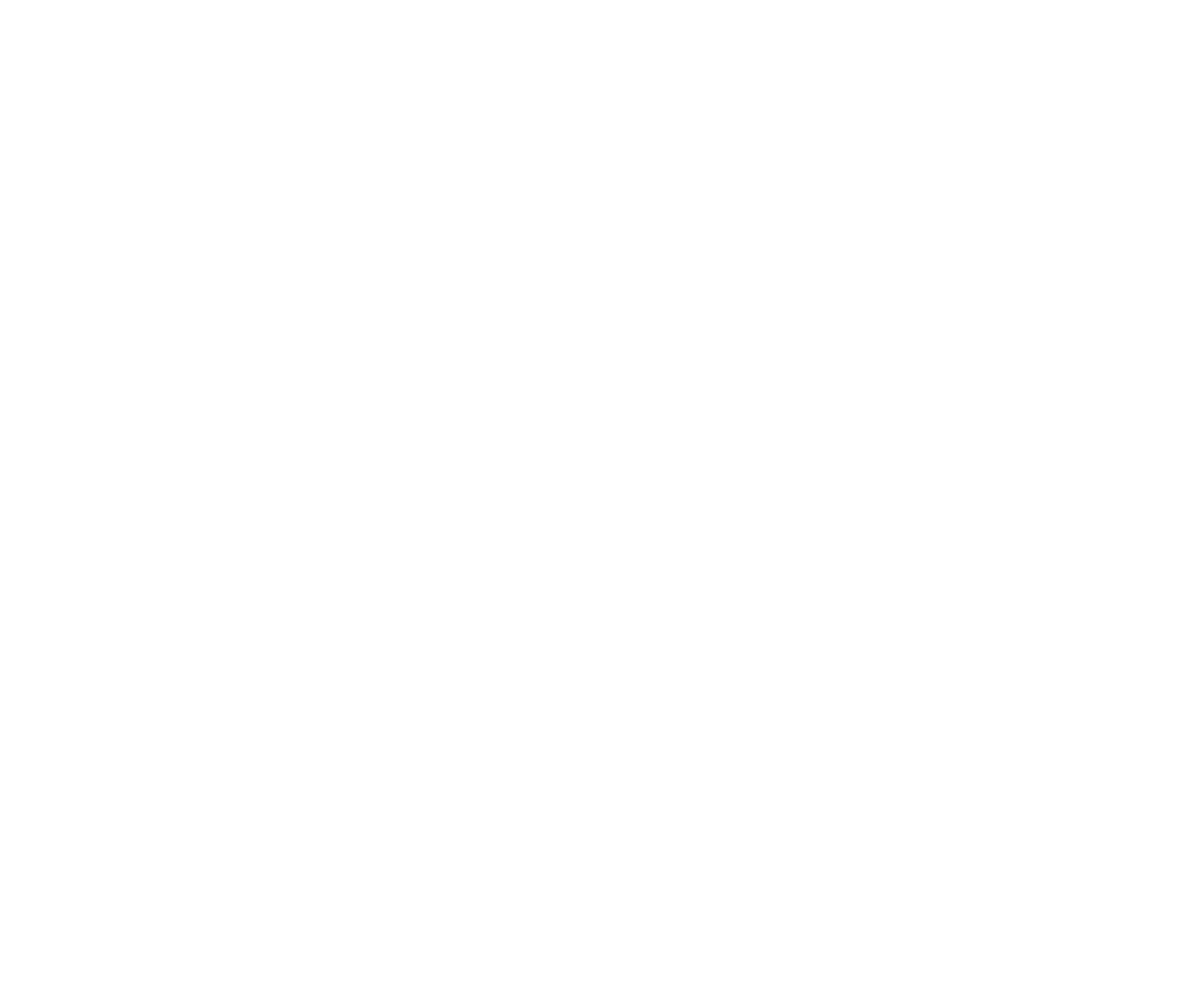
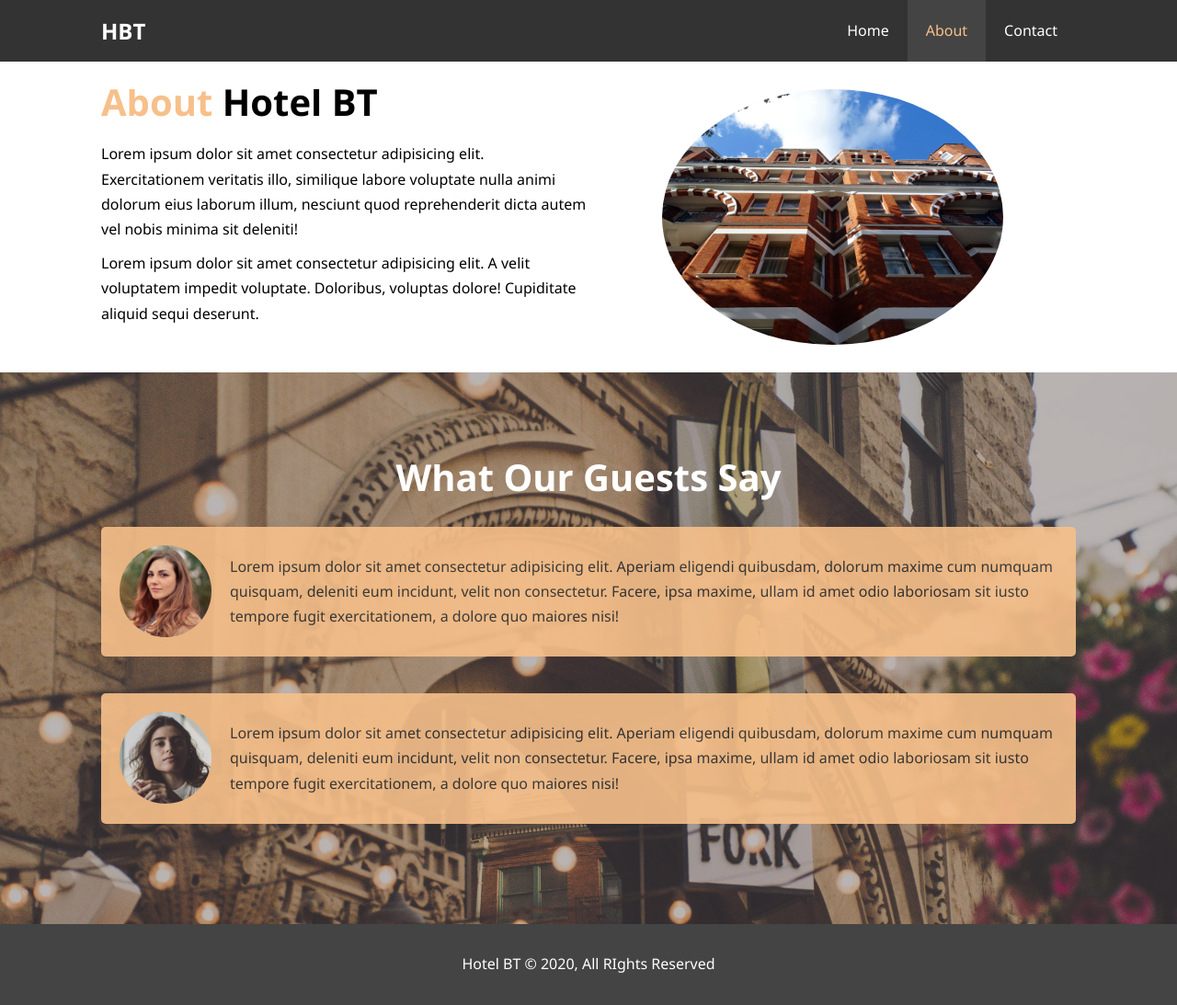
Before and after one commit to Siyad-Adan/hotelWebsite, a plain HTML site: page about.html in a window 1280 px wide. Shown: the whole page at 92% size. Before the commit the page ends 800 px from the top, so only its background shows below. Drawn offline with Linux system fonts and the light colour scheme.

Commit message:
About Page Completed

```diff
--- a/about.html
+++ b/about.html
@@ -0,0 +1,61 @@
+
+<!DOCTYPE html>
+<html lang="en">
+<head>
+  <meta charset="UTF-8">
+  <meta name="viewport" content="width=device-width, initial-scale=1.0">
+  <meta http-equiv="X-UA-Compatible" content="ie=edge">
+  <meta name="description" content="Welcome to the most extraordinary hotel in Boston Massachusetts">
+  <meta name="keywords" content="hotel,boston hotel,new england hotel">
+  <link rel="stylesheet" href="css/style.css">
+  <title>Hotel BT | About</title>
+</head>
+<body>
+  <header>
+    <nav id="navbar">
+      <div class="container">
+        <h1 class="logo"><a href="index.html">HBT</a></h1>
+        <ul>
+          <li><a href="index.html">Home</a></li>
+          <li><a class="current" href="about.html">About</a></li>
+          <li><a href="contact.html">Contact</a></li>
+        </ul>
+      </div>
+    </nav>
+  </header>
+
+  <section id="about-info" class="bg-light py-3">
+    <div class="container">
+      <div class="info-left">
+        <h1 class="l-heading"><span class="text-primary">About</span> Hotel BT</h1>
+        <p>Lorem ipsum dolor sit amet consectetur adipisicing elit. Exercitationem veritatis illo, similique labore voluptate nulla animi dolorum eius laborum illum, nesciunt quod reprehenderit dicta autem vel nobis minima sit deleniti!</p>
+        <p>Lorem ipsum dolor sit amet consectetur adipisicing elit. A velit voluptatem impedit voluptate. Doloribus, voluptas dolore! Cupiditate aliquid sequi deserunt.</p>
+      </div>
+      <div class="info-right">
+        <img src="./img/photo-2.jpg" alt="hotel">
+      </div>
+    </div>
+  </section>
+
+  <div class="clr"></div>
+
+  <section id="testimonials" class="py-3">
+    <div class="container">
+      <h2 class="l-heading">What Our Guests Say</h2>
+      <div class="testimonial bg-primary">
+        <img src="./img/person-1.jpg" alt="Samantha">
+        <p>Lorem ipsum dolor sit amet consectetur adipisicing elit. Aperiam eligendi quibusdam, dolorum maxime cum numquam quisquam, deleniti eum incidunt, velit non consectetur. Facere, ipsa maxime, ullam id amet odio laboriosam sit iusto tempore fugit exercitationem, a dolore quo maiores nisi!</p>
+      </div>
+
+      <div class="testimonial bg-primary">
+          <img src="./img/person-2.jpg" alt="Jen">
+          <p>Lorem ipsum dolor sit amet consectetur adipisicing elit. Aperiam eligendi quibusdam, dolorum maxime cum numquam quisquam, deleniti eum incidunt, velit non consectetur. Facere, ipsa maxime, ullam id amet odio laboriosam sit iusto tempore fugit exercitationem, a dolore quo maiores nisi!</p>
+        </div>
+    </div>
+  </section>
+
+  <footer id="main-footer">
+    <p>Hotel BT &copy; 2020, All RIghts Reserved</p>
+  </footer>
+</body>
+</html>
--- a/css/style.css
+++ b/css/style.css
@@ -83,6 +83,18 @@
 
 .clr {
   clear: both;
+}
+
+/* Padding */
+/* Padding for the top and bottom (y axis) */
+.py-1{ padding: 10px 0; }
+.py-2{ padding: 20px 0; }
+.py-3{ padding: 30px 0; }
+
+
+/* heading sizes */
+.l-heading {
+  font-size: 40px;
 }
 
 
@@ -190,6 +202,60 @@
   margin-bottom: 10px;
 }
 
+/* About Info */
+
+#about-info .info-right {
+  float:right;
+  width:50%;
+  /* take up 100% of the floated section height */
+  min-height:100%;
+}
+
+/* Images you want to fill the container 100% usually its container is info-right */
+/* use display:block so that you can use margin: auto important for float to center in the right 50% as stated in the above css */
+#about-info .info-right img {
+  display:block;
+  margin: auto;
+  width: 70%;
+  border-radius: 50%;
+}
+
+#about-info .info-left {
+  float: left;
+  width: 50%;
+  min-height: 100%;
+}
+
+/* Testimonials */
+
+#testimonials {
+  height:600px;
+  background: url("../img/test-bg.jpg") no-repeat center center/cover;
+  padding-top: 100px;
+}
+
+/* margin used to actually seperate sections; padding used to make the inner area larger */
+#testimonials h2 {
+  color: #fff;
+  text-align: center;
+  padding-bottom: 40px;
+}
+
+#testimonials .testimonial {
+  padding: 20px;
+  margin-bottom: 40px;
+  border-radius: 5px;
+  /* opacity effects everything within the element */
+  opacity: 0.9;
+}
+
+#testimonials .testimonial img{
+  width:100px;
+  float: left;
+  margin-right: 20px;
+  border-radius: 50%;
+}
+
 /* Footer */
 
 #main-footer  {
@@ -197,4 +263,5 @@
   background: #444;
   color: #fff;
   padding: 20px;
+  bottom: 0px;
 }
```
